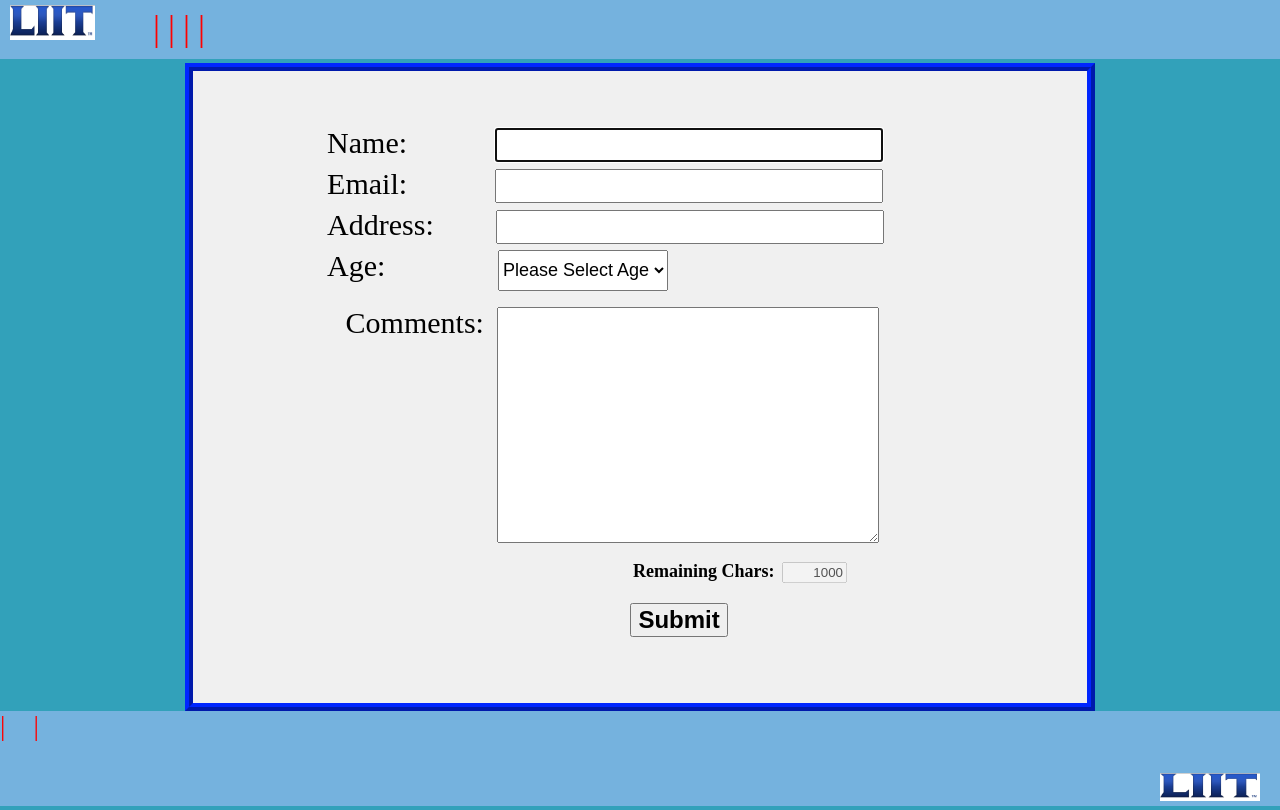
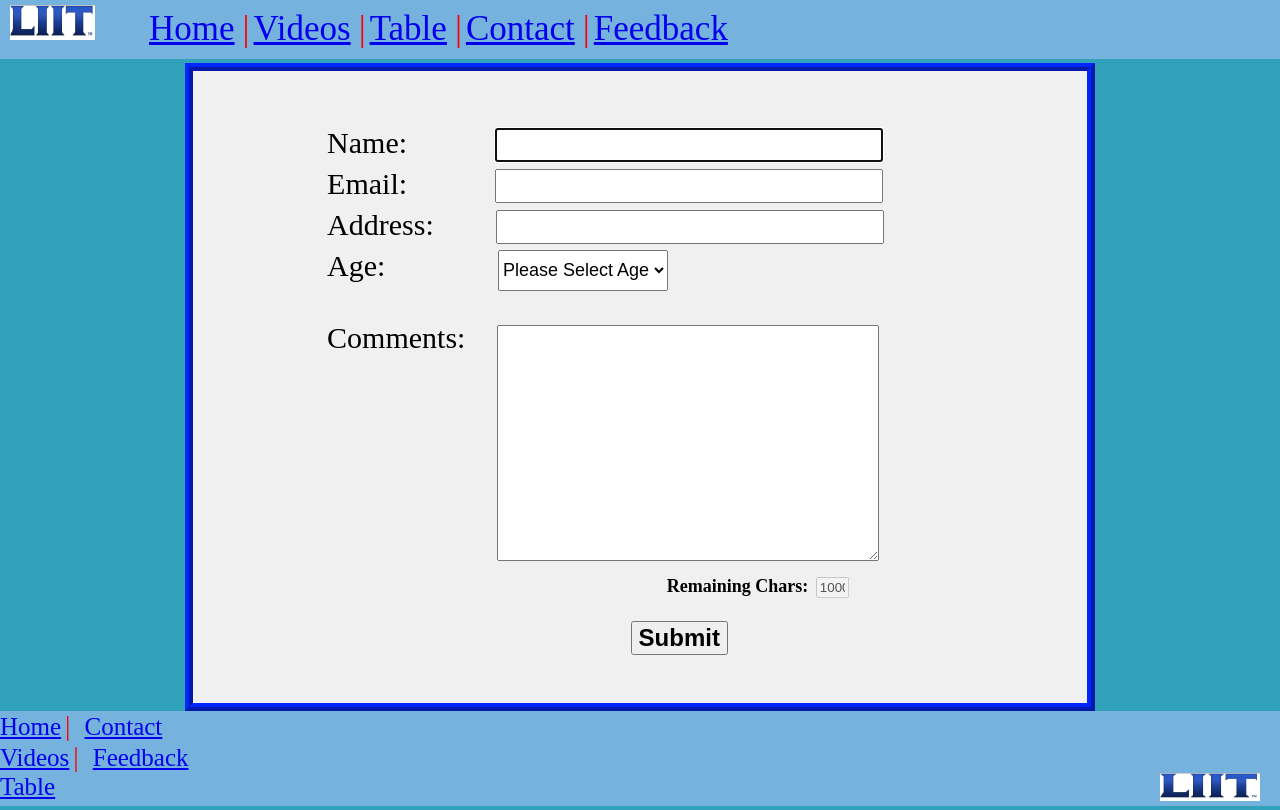
Before and after one commit to suzGtHb/suzy_nuwbedev, a plain HTML site: page LiitWinProject_F.html in a window 1280 px wide. Drawn offline with nearby package versions, Linux system fonts and the light colour scheme; no server answers.

Commit message:
Changes to 3 files
Mods to LiitWinProject.js, LiitWinProject_F.css, LiitWinProject_F.html

```diff
--- a/LiitWinProject.js
+++ b/LiitWinProject.js
@@ -122,12 +122,12 @@ $(document).ready(function () {
     });
 
     getTheHdrFtrData = new DataLoad;
-    getTheHdrFtrData.getSomeJsonData("http://localhost/myApp/liitLinkStore.json", "HdrFtr");
+    getTheHdrFtrData.getSomeJsonData("https://suzgthb.github.io/suzy_nuwbedev/liitLinkStore.json", "HdrFtr");
 
     if (testBkPage) {
         $.ajaxSetup({ cache: false });
         getTheBookData = new DataLoad;
-        getTheBookData.getSomeJsonData("http://localhost/myApp/liitLinkStoreBooks.json", "BookData");
+        getTheBookData.getSomeJsonData("http://suzgthb.github.io/suzy_nuwbedev/liitLinkStoreBooks.json", "BookData");
         $("li").on('click', function () {
             var sortType = $(this).text();
             needToSort(sortType, bookdatacopy);
--- a/LiitWinProject_F.css
+++ b/LiitWinProject_F.css
@@ -31,10 +31,6 @@ body {
     margin-left: 55px;
 }
 
-.age_selection label {
-    height:
-}
-
 .age_selection select {
     margin-left: 105px;
     height: 41px;
@@ -42,30 +38,34 @@ body {
 }
 
 .comments_class label {
-    position: absolute;
-    left: 12%;
-    margin-top: 15px;
+    position: relative;
+    top: 30px;
 }
 
 .comments_class textarea {
-    margin-top: 16px;
     margin-left: 304px;
     font-size: x-large;
 }
 
 .remchar_class label {
-    margin-left: 440px;
+    position: relative;
+    left: 53%;
+    bottom: 95px;
     font-size: large;
 }
 
 #chars_remaining {
+    position: relative;
+    left: 53%;
+    bottom: 95px;
     text-align: right;
 }
 
 .submitBtn {
-    position: absolute;
+    position: relative;
     margin-top: 53px;
-    left: 43%;
+    left: 40%;
+    value: Submit;
     font-size: x-large;
     font-weight: bold;
 }
--- a/LiitWinProject_F.html
+++ b/LiitWinProject_F.html
@@ -39,12 +39,12 @@
                 <label>Comments:</label>
                 <textarea type="text" id="commentsInput" rows="10" cols="30" maxlength="1000" wrap="hard" required></textarea>
             </div>
-            <input class="submitBtn" type="submit" />
+            <input class="submitBtn" type="submit" value="Submit" />
         </form>
 
         <div class="remchar_class">
             <label><strong>Remaining Chars:</strong></label>
-            <input value="1000" size="5" type="text" disabled id="chars_remaining" />
+            <input value="1000" size="1" type="text" disabled id="chars_remaining" />
         </div>
 
     </section>
```
